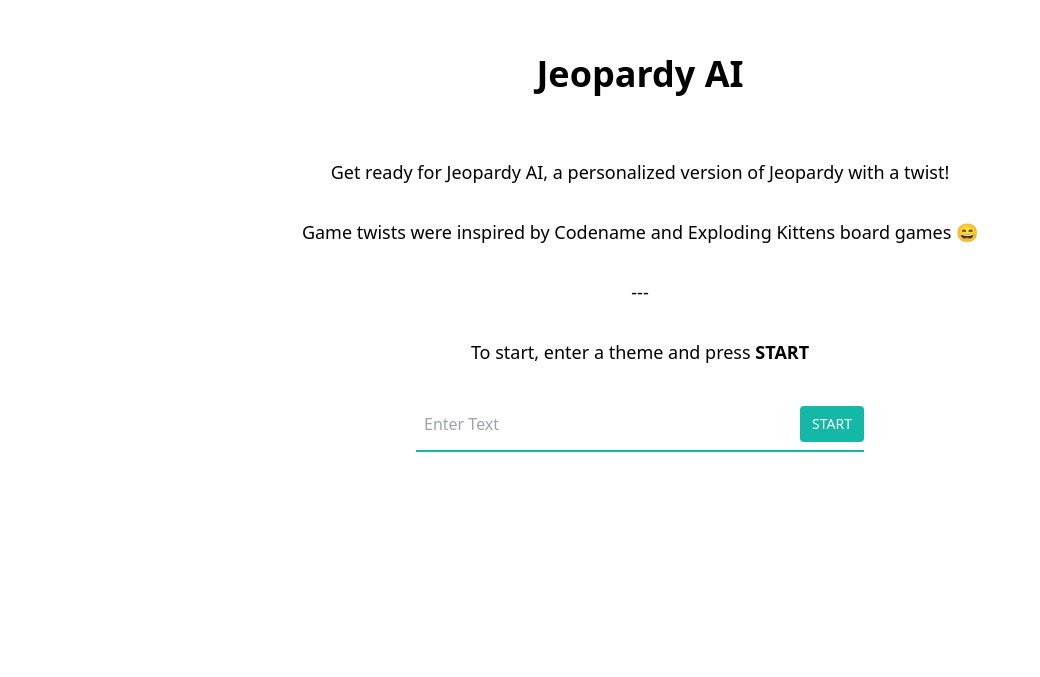
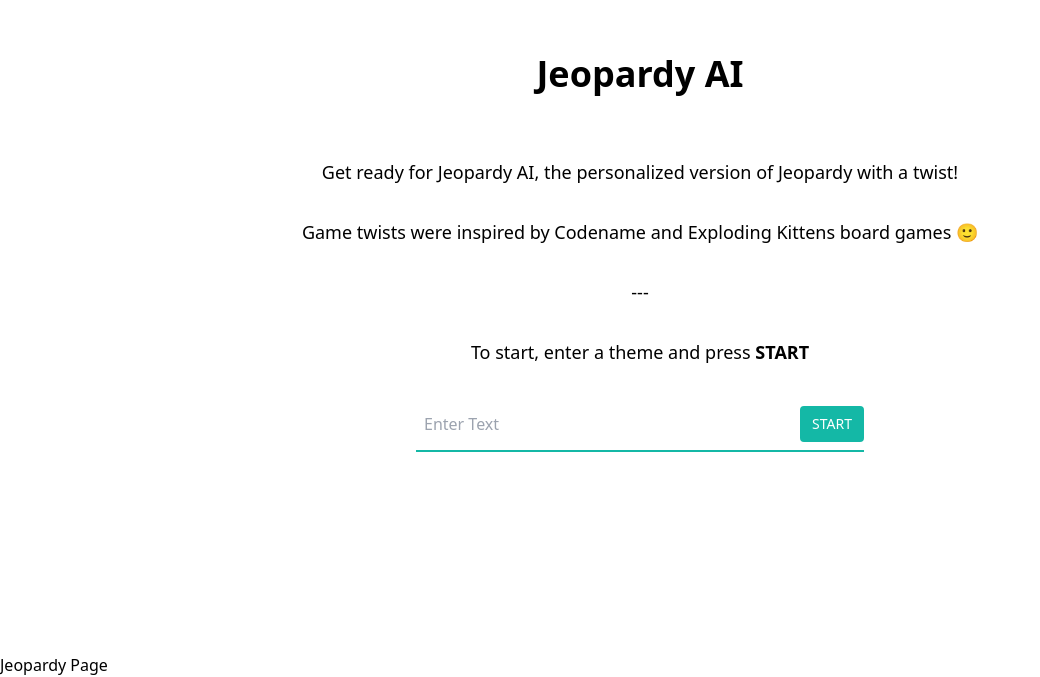
Before and after one commit to iHaroon29/Bomber-Trivia, a React (Vite) app: page / in a window 1280 px wide. Shown: the part 147-824 px from the top of the page, without its empty margins (0-1040 px from the left). Before the commit the page ends 800 px from the top, so only its background shows below. Built offline with nearby package versions, Linux system fonts and the light colour scheme.

Commit message:
Passing JSON quiz data from start page to jeopardy page

```diff
--- a/src/App.jsx
+++ b/src/App.jsx
@@ -1,8 +1,16 @@
-import StartPage from "./components/StartPage/StartPage"
+import React, { createContext, useState } from 'react';
+import StartPage from './components/StartPage/StartPage';
+import JeopardyPage from './components/JeopardyPage/JeopardyPage';
+
+export const QuizDataContext = createContext('');
 
 export default function App() {
+  const [quizData, setQuizData] = useState('');
+
   return (
-    <>
-      <StartPage />
-    </>
-  )}
+    <QuizDataContext.Provider value={quizData}>
+      <StartPage setQuizData={setQuizData} />
+      <JeopardyPage />
+    </QuizDataContext.Provider>
+  );
+}
--- a/src/components/JeopardyPage/JeopardyPage.jsx
+++ b/src/components/JeopardyPage/JeopardyPage.jsx
@@ -1,13 +1,15 @@
-import React, { useRef, useState } from 'react';
-import './JeopardyPage.css';
+import React, { useContext } from 'react';
+import { QuizDataContext } from '../../App';
 
 const JeopardyPage = () => {
+  const quizData = useContext(QuizDataContext);
 
-    return (
-        <div className="flex flex-col h-screen justify-center items-center p-8">
-
-        </div>
-    );
-}
+  return (
+    <div>
+      <h1>Jeopardy Page</h1>
+      <p>{quizData}</p>
+    </div>
+  );
+};
 
 export default JeopardyPage;
--- a/src/components/StartPage/StartPage.jsx
+++ b/src/components/StartPage/StartPage.jsx
@@ -1,7 +1,7 @@
 import React, { useRef, useState } from 'react';
 import './StartPage.css';
 
-const StartPage = () => {
+const StartPage = (props) => {
 
     const [generatedText, setGeneratedText] = useState('');
     const [isLoading, setIsLoading] = useState(false);
@@ -41,6 +41,7 @@
         console.log(data.choices[0].text);
         if (data.choices && data.choices.length > 0) {
             setGeneratedText(data.choices[0].text);
+            props.setQuizData(data.choices[0].text);
         } else {
             setGeneratedText("Error: Could not generate text");
         }
@@ -50,8 +51,8 @@
     return (
         <div className="flex flex-col h-screen justify-center items-center p-8">
             <h1 className="text-4xl font-bold text-center mb-16">Jeopardy AI</h1>
-            <h2 className="text-lg text-center mb-8">Get ready for Jeopardy AI, a personalized version of Jeopardy with a twist!</h2>
-            <h2 className="text-lg text-center mb-8">Game twists were inspired by Codename and Exploding Kittens board games 😄</h2>
+            <h2 className="text-lg text-center mb-8">Get ready for Jeopardy AI, the personalized version of Jeopardy with a twist!</h2>
+            <h2 className="text-lg text-center mb-8">Game twists were inspired by Codename and Exploding Kittens board games 🙂</h2>
             <h2 className="text-lg text-center mb-8">---</h2>
             <h2 className="text-lg text-center mb-8">To start, enter a theme and press <strong>START</strong></h2>
             <div className="w-full max-w-md">
```
